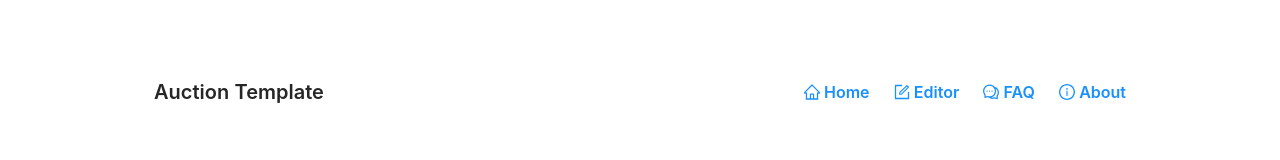
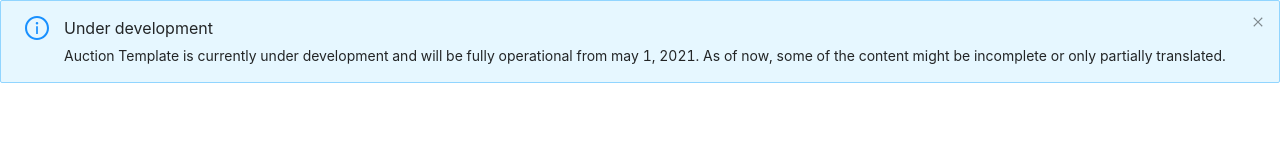
Before and after one commit to swipswaps/auction-template, a Next.js app: page / in a window 1280 px wide. Shown: the top 160 px of the page. Built offline with nearby package versions, Linux system fonts and the light colour scheme.

Commit message:
✨ improve pwa and add api routes

```diff
--- a/components/meta/DefaultSEO.tsx
+++ b/components/meta/DefaultSEO.tsx
@@ -75,6 +75,7 @@ const DefaultSEO = () => {
 			<meta httpEquiv="language" content={DEFAULT_LANGUAGE} />
 			<meta name="language" content={DEFAULT_LANGUAGE} />
 			<link rel="shortcut icon" href="/favicon.ico" />
+			<link rel="apple-touch-icon" href="/favicon.ico" />
 		</Head>
 	);
 };
--- a/pages/_app.tsx
+++ b/pages/_app.tsx
@@ -1,15 +1,23 @@
 import "../styles/globals.css";
 import React from "react";
 import "antd/dist/antd.css";
-import { BackTop } from "antd";
+import { BackTop, Alert } from "antd";
 import DefaultSEO from "../components/meta/DefaultSEO";
 import Header from "../components/layout/Header";
 import Footer from "../components/layout/Footer";
+import Container from "../components/layout/Container";
 
 const _app = ({ Component, pageProps }) => {
 	return (
 		<>
 			<DefaultSEO />
+			<Alert
+				message="Under development"
+				description="Auction Template is currently under development and will be fully operational from may 1, 2021. As of now, some of the content might be incomplete or only partially translated."
+				type="info"
+				showIcon
+				closable={true}
+			/>
 			<Header />
 			<main>
 				<Component {...pageProps} />
--- a/pages/_document.tsx
+++ b/pages/_document.tsx
@@ -23,6 +23,7 @@ class _document extends Document {
 					<meta name="apple-mobile-web-app-title" content={APPLICATION_NAME} />
 					<meta name="format-detection" content="telephone=no" />
 					<meta name="mobile-web-app-capable" content="yes" />
+					<meta name="theme-color" content="#ffffff" />
 					<link rel="manifest" href="/manifest.json" />
 				</Head>
 				<body>
--- a/pages/api/hello.ts
+++ /dev/null
@@ -1,5 +0,0 @@
-// Next.js API route support: https://nextjs.org/docs/api-routes/introduction
-
-export default (req, res) => {
-  res.status(200).json({ name: 'John Doe' })
-}
--- /dev/null
+++ b/pages/api/items/[itemId].ts
@@ -0,0 +1,5 @@
+import { NextApiRequest, NextApiResponse } from "next";
+
+export default (req: NextApiRequest, res: NextApiResponse) => {
+	res.status(200).json({ name: "John Doe" });
+};
--- /dev/null
+++ b/pages/api/sellers/[sellerId].ts
@@ -0,0 +1,5 @@
+import { NextApiRequest, NextApiResponse } from "next";
+
+export default (req: NextApiRequest, res: NextApiResponse) => {
+	res.status(200).json({ name: "John Doe" });
+};
```
